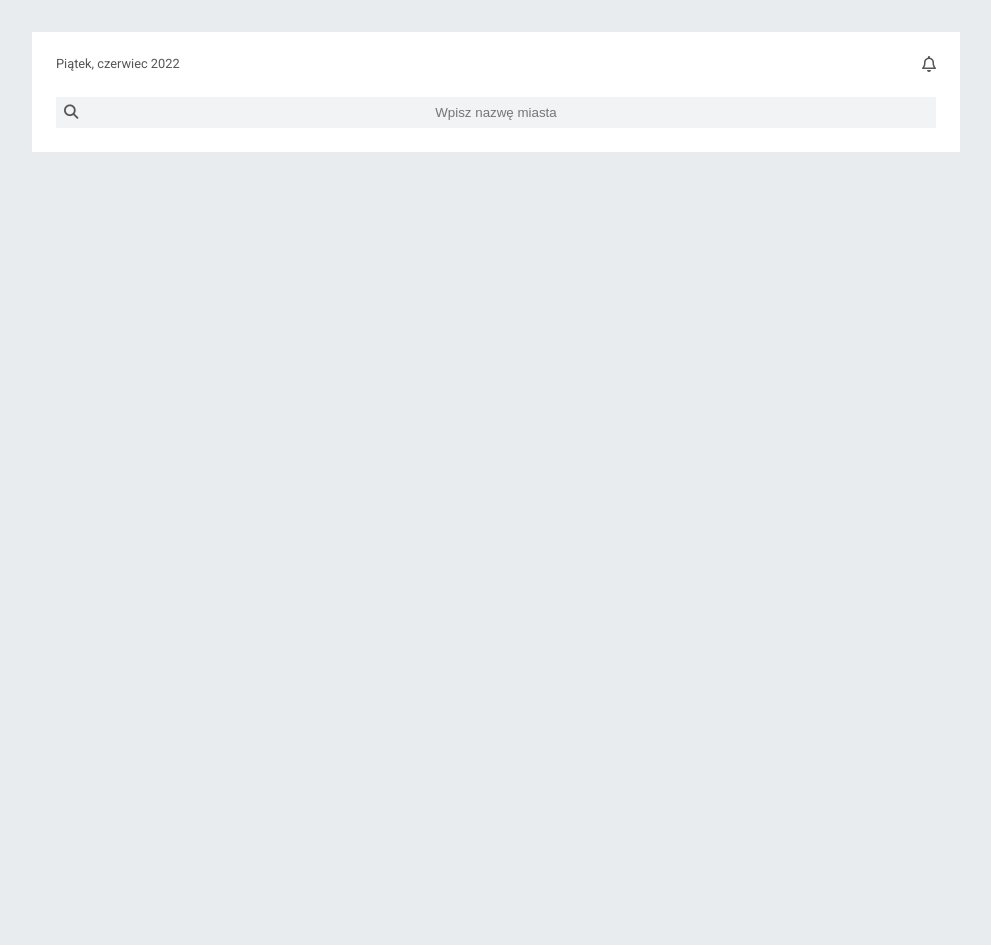
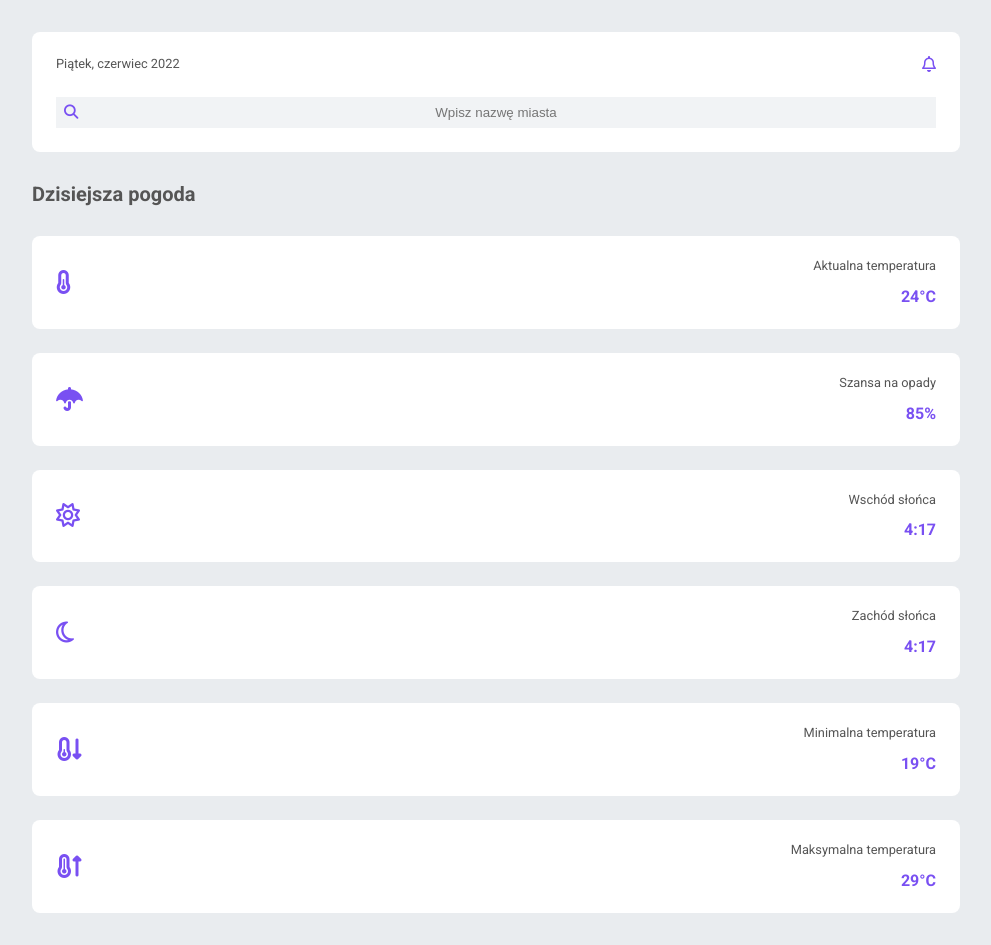
Before and after one commit to mstobiecki/weather, a website built with Parcel: page index.html in a window 1280 px wide. Shown: the whole page, without its empty margins (144-1135 px from the left). Before the commit the page ends 800 px from the top, so only its background shows below. Built offline with nearby package versions, Linux system fonts and the light colour scheme; no server answers.

Commit message:
added weather statistics

```diff
--- a/index.html
+++ b/index.html
@@ -25,6 +25,53 @@
                     class="header__input" type="text" placeholder="Wpisz nazwę miasta">
             </form>
         </header>
+        <section class="app">
+            <h1 class="app__title">Dzisiejsza pogoda</h1>
+            <div class="app__container">
+                <div class="app__box">
+                    <span class="app__icon"><i class="fa-solid fa-temperature-half"></i></span>
+                    <div class="app__text">
+                        <p class="app__temperature">Aktualna temperatura</p>
+                        <span class="app__temperature-value">24°C</span>
+                    </div>
+                </div>
+                <div class="app__box">
+                    <span class="app__icon"><i class="fa-solid fa-umbrella"></i></span>
+                    <div class="app__text">
+                        <p class="app__rain">Szansa na opady</p>
+                        <span class="app__rain--value">85%</span>
+                    </div>
+                </div>
+                <div class="app__box">
+                    <span class="app__icon"><i class="fa-regular fa-sun"></i></span>
+                    <div class="app__text">
+                        <p class="app__sunrise">Wschód słońca</p>
+                        <span class="app__sunrise--value">4:17</span>
+                    </div>
+                </div>
+                <div class="app__box">
+                    <span class="app__icon"><i class="fa-regular fa-moon"></i></span>
+                    <div class="app__text">
+                        <p class="app__sunset">Zachód słońca</p>
+                        <span class="app__sunset--value">4:17</span>
+                    </div>
+                </div>
+                <div class="app__box">
+                    <span class="app__icon"><i class="fa-solid fa-temperature-arrow-down"></i></span>
+                    <div class="app__text">
+                        <p class="app__min-temperature">Minimalna temperatura</p>
+                        <span class="app__min-temperature--value">19°C</span>
+                    </div>
+                </div>
+                <div class="app__box">
+                    <span class="app__icon"><i class="fa-solid fa-temperature-arrow-up"></i></span>
+                    <div class="app__text">
+                        <p class="app__max-temperature">Maksymalna temperatura</p>
+                        <span class="app__max-temperature--value">29°C</span>
+                    </div>
+                </div>
+            </div>
+        </section>
 
     </main>
 </body>
--- /dev/null
+++ b/src/sass/_app.scss
@@ -0,0 +1,46 @@
+.app {
+	&__container {
+		margin-top: 2rem;
+		display: grid;
+		grid-template-columns: repeat(1, 1fr);
+		gap: 3rem;
+		justify-items: center;
+		font-size: 1.6rem;
+	}
+	&__title {
+		margin: 4rem 0;
+		font-size: 2.5rem;
+	}
+	&__box {
+		display: flex;
+		align-items: center;
+		justify-content: space-between;
+		gap: 2rem;
+		width: 100%;
+		padding: 3rem;
+		font-size: $font-size-normal;
+		background-color: $background-light;
+		border-radius: $border-radius-normal;
+	}
+	&__icon {
+		font-size: 3rem;
+		color: #7950f2;
+	}
+	&__text {
+		display: flex;
+		flex-direction: column;
+		justify-content: space-between;
+		align-items: flex-end;
+		gap: 2rem;
+	}
+	&__temperature-value,
+	&__rain--value,
+	&__sunrise--value,
+	&__sunset--value,
+	&__min-temperature--value,
+	&__max-temperature--value {
+		color: #7950f2;
+		font-weight: 700;
+		font-size: 2rem;
+	}
+}
--- a/src/sass/_header.scss
+++ b/src/sass/_header.scss
@@ -1,5 +1,6 @@
 .header {
 	padding: 3rem;
+	border-radius: $border-radius-normal;
 	font-size: $font-size-normal;
 	background-color: $background-light;
 	&__container {
@@ -9,6 +10,7 @@
 	}
 	&__notifications {
 		font-size: 2rem;
+		color: $background-icon;
 	}
 	&__form {
 		position: relative;
@@ -27,5 +29,6 @@
 		top: 1rem;
 		left: 1rem;
 		font-size: 1.8rem;
+		color: $background-icon;
 	}
 }
--- a/src/sass/_varables.scss
+++ b/src/sass/_varables.scss
@@ -1,3 +1,7 @@
 $background-light: #fff;
 
 $font-size-normal: 1.6rem;
+
+$border-radius-normal: 1rem;
+
+$background-icon: #7950f2;
--- a/src/sass/main.scss
+++ b/src/sass/main.scss
@@ -1,3 +1,4 @@
 @import './varables';
 @import './base';
 @import './header';
+@import './app';
```
